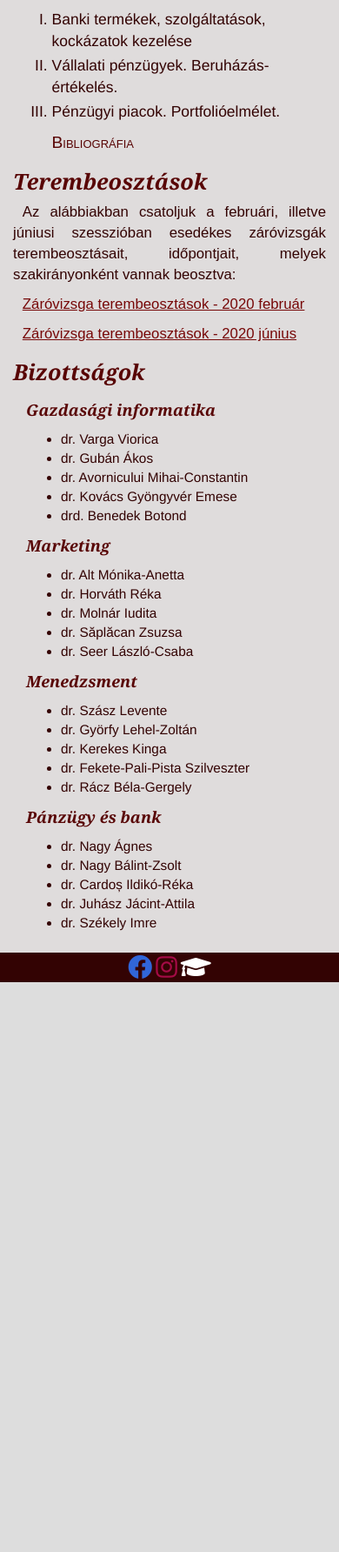
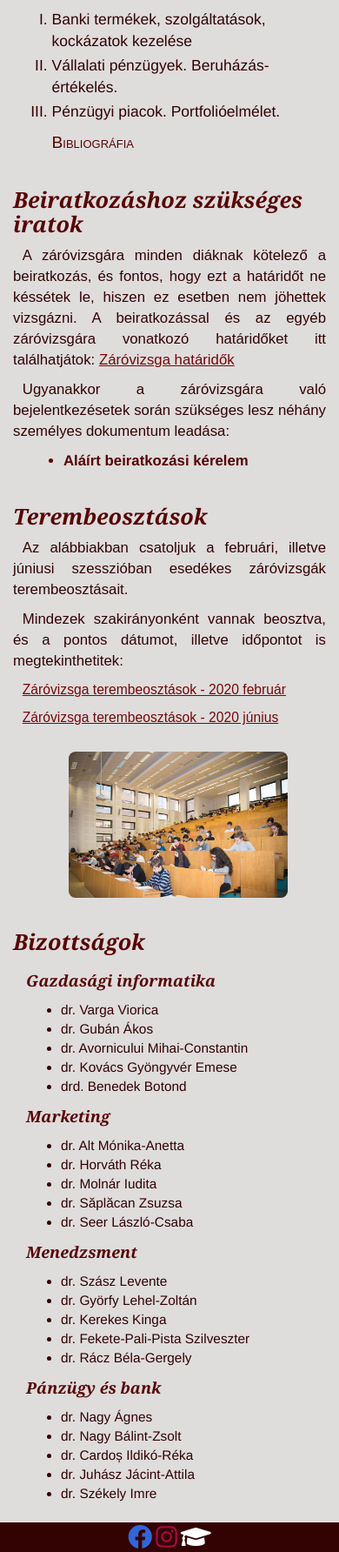
Before and after one commit to zsanett28/Thesis_presentation_for_students, a PHP site: page /Zarovizsga.html in a window 390 px wide. Shown: the part 1229-3013 px from the top of the page at 87% size. Before the commit the page ends 2358 px from the top, so only its background shows below. Run offline with PHP 8.4, Linux system fonts and the light colour scheme; some libraries are stand-ins or nearby versions.

Commit message:
zarovizsga-more-content-added

```diff
--- a/Fontos_datumok.html
+++ b/Fontos_datumok.html
@@ -149,7 +149,7 @@
 
         <div class="row">
             <div class="col-md-12">
-                <h2 class="table-title"><a href="Zarovizsga.html" class="link" target="_blank">Záróvizsga</a></h2>
+                <h2 class="table-title" id="Zarovizsga"><a href="Zarovizsga.html" class="link" target="_blank">Záróvizsga</a></h2>
                 <div class="table-responsive">
                     <table id="t03">
                         <tr>
@@ -161,7 +161,7 @@
                             <td>Februári záróvizsga</td>
                         </tr>
                         <tr>
-                            <td>2020.június 14. - 19.</td>
+                            <td>2020.június 10. - 22.</td>
                             <td>Beiratkozás a júniusi záróvizsgára</td>
                         </tr>
                         <tr>
--- a/Zarovizsga.html
+++ b/Zarovizsga.html
@@ -243,7 +243,7 @@
                                 </ul>
                             </ol>
                         </div>
-                        <p class="pointer paragraf-book accordion" onclick="appear('hidden-text11')">Bibliográfia</p>
+                        <p class="pointer paragraf-book accordion">Bibliográfia</p>
                         <div class="panel">
                             <ul class="disc-list-book">
                                 <li>Malhotra K. N., Marketingkutatás, Akadémiai Kiadó, Budapest, 2009</li>
@@ -633,27 +633,57 @@
 
         <div class="row">
             <div class="col-md-12">
-                <h2 class="small-title">Terembeosztások</h2>
+                <h2 class="small-title not-first-title">Beiratkozáshoz szükséges iratok</h2>
             </div>
         </div>
 
         <div class="row">
             <div class="col-md-12">
-                <p class="paragraf">Az alábbiakban csatoljuk a februári, illetve júniusi szesszióban esedékes záróvizsgák terembeosztásait,
-                    időpontjait, melyek szakirányonként vannak beosztva:
+                <p class="paragraf">A záróvizsgára minden diáknak kötelező a beiratkozás, és fontos, hogy ezt a határidőt ne késsétek le, hiszen
+                    ez esetben nem jöhettek vizsgázni. A beiratkozással és az egyéb záróvizsgára vonatkozó határidőket itt találhatjátok:
+                    <a href="Fontos_datumok.html#Zarovizsga" class="link" target="_blank">Záróvizsga határidők</a>
                 </p>
-                <p class="paragraf">
-                    <a href="https://econ.ubbcluj.ro/documente2020/Programare%20sala%20la%20proba%20I%20-Licenta%20din%20data%2017%20februarie%202020.PDF" class="link" target="_blank">Záróvizsga terembeosztások - 2020 február</a>
-                </p>
-                <p class="paragraf">
-                    <a href="# return: false;" class="link">Záróvizsga terembeosztások - 2020 június</a>
-                </p>
+                <p class="paragraf">Ugyanakkor a záróvizsgára való bejelentkezésetek során szükséges lesz néhány személyes dokumentum leadása: </p>
+                <ul class="disc-list strait">
+                    <li>Aláírt beiratkozási kérelem</li>
+                </ul>
             </div>
         </div>
 
         <div class="row">
+            <div class="col-sm-6">
+
+                <div class="row">
+                    <div class="col-md-12">
+                        <h2 class="small-title not-first-title">Terembeosztások</h2>
+                    </div>
+                </div>
+
+                <div class="row">
+                    <div class="col-sm-12">
+                        <p class="paragraf">Az alábbiakban csatoljuk a februári, illetve júniusi szesszióban esedékes záróvizsgák terembeosztásait.</p>
+                        <p class="paragraf">Mindezek szakirányonként vannak beosztva, és a pontos dátumot, illetve időpontot is megtekinthetitek:</p>
+                        <p class="paragraf paragraf-link">
+                            <a href="https://econ.ubbcluj.ro/documente2020/Programare%20sala%20la%20proba%20I%20-Licenta%20din%20data%2017%20februarie%202020.PDF" class="link" target="_blank">Záróvizsga terembeosztások - 2020 február</a>
+                        </p>
+                        <p class="paragraf paragraf-link">
+                            <a href="# return: false;" class="link">Záróvizsga terembeosztások - 2020 június</a>
+                        </p>
+                    </div>
+                </div>
+
+            </div>
+
+            <div class="col-sm-6">
+                <img id="examen" alt="Záróvizsga" src="images\vizsga.jpg">
+            </div>
+
+        </div>
+
+
+        <div class="row">
             <div class="col-md-12">
-                <h2 class="small-title">Bizottságok</h2>
+                <h2 class="small-title not-first-title">Bizottságok</h2>
             </div>
         </div>
 
--- a/css/Szakdolgozat.css
+++ b/css/Szakdolgozat.css
@@ -811,7 +811,7 @@ form {
 
 .paragraf-book{
     margin-top: 3%;
-    margin-bottom: 3%;
+    margin-bottom: 2%;
     font-size: 110%;
     color: rgb(88, 4, 4);
     font-family: 'Arial';
@@ -984,5 +984,59 @@ input#feb, input#jun, input#nap, input#tav{
     margin-bottom: 5%;
     padding: 1%;
     box-shadow: rgba(0, 0, 0, 0.5) 5px 5px 18px 1px;
-    border-radius: 2px;
+    border-radius: 10%;
 }
+
+img#examen{
+    border-radius: 8px;
+    width: 60%;
+    position: relative;
+    transform: translate(30%,30%);
+}
+
+@media (max-width: 1199px){
+    img#examen{
+        transform: translate(30%,40%);
+    }
+}
+
+@media (max-width: 991px){
+    img#examen{
+        width: 80%;
+        transform: translate(25%,45%);
+    }
+    .paragraf-link{
+        text-align: left;
+        font-size: 112%;
+    }
+}
+
+@media (max-width: 767px){
+    img#examen{
+        width: 55%;
+        position: relative;
+        transform: translate(10px, 10px);
+        display: block;
+        margin-right: auto;
+        margin-left: auto;
+        margin-top: 2%;
+        margin-bottom: 3%;
+    }
+}
+
+@media (max-width: 550px){
+    img#examen{
+        width: 70%;
+        position: relative;
+        transform: translate(10px, 10px);
+        display: block;
+        margin-right: auto;
+        margin-left: auto;
+        margin-top: 2%;
+        margin-bottom: 5%;
+    }
+}
+
+.not-first-title{
+    margin-top: 8%;
+}
```
Also changed, not shown: images/vizsga.jpg (added).
